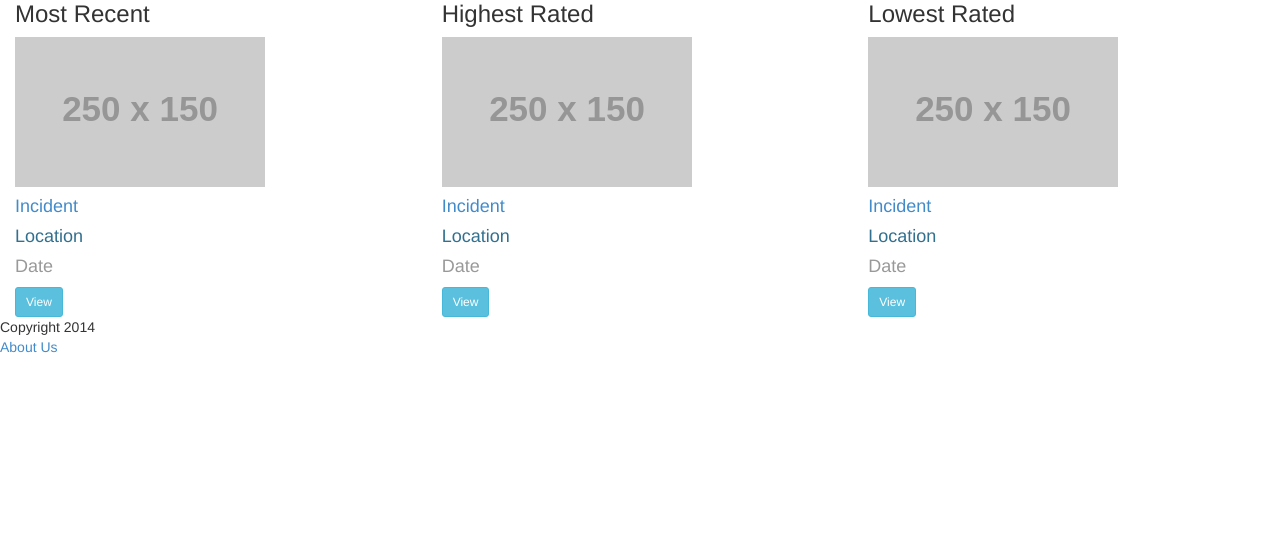
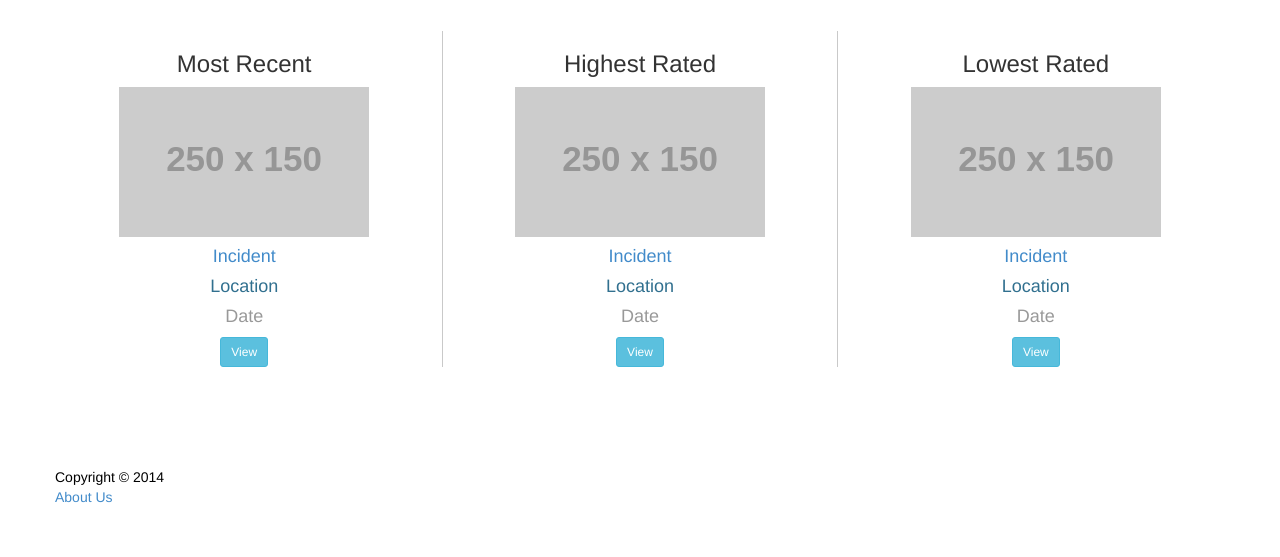
Before and after one commit to coffee-n-code/hackathon-team2, a PHP site: page / in a window 1280 px wide. Shown: the part 371-928 px from the top of the page. Before the commit the page ends 724 px from the top, so only its background shows below. Run offline with PHP 8.4, Linux system fonts and the light colour scheme; grey boxes labelled with a size stand in for pictures from a placeholder-image service; some libraries are stand-ins or nearby versions.

Commit message:
additional styling

```diff
--- a/css/francine.css
+++ b/css/francine.css
@@ -5,3 +5,32 @@
 .logo {
 	width: 35px;
 }
+
+section.highlights {
+	width: 95%;
+	margin: 0 auto;
+	padding-top: 50px;
+}
+
+div.highlight:nth-of-type(2) {
+	border-left: 1px solid #c9c9c9;
+	border-right: 1px solid #c9c9c9;
+}
+
+#footer {
+	color: #000;
+	padding: 50px 70px;
+	margin-top: 50px;
+}
+
+#footer a,
+#footer a:visited {
+	color: #428BCA;
+	-webkit-transition: color 0.3s;
+	transition: color 0.3s;
+}
+
+#footer a:hover,
+#footer a:focus {
+	color: #31708F;
+}
--- a/css/style.css
+++ b/css/style.css
@@ -12,8 +12,6 @@ input[type=reset],input[type=submit]{-webkit-appearance:button;cursor:pointer;}b
 *, *:before, *:after {
   -moz-box-sizing: border-box; -webkit-box-sizing: border-box; box-sizing: border-box;
  }
-
- /* Header styling */
 
 ul.votes,
 ul.related-incidents {
--- a/includes/_footer.php
+++ b/includes/_footer.php
@@ -1,6 +1,6 @@
 	<div id="footer" class="container-fluid clearfix">
 		<div class="footer row clearfix">
-			<div id="copyright">Copyright <?php echo date("Y"); ?></div>
+			<div id="copyright">Copyright &copy; <?php echo date("Y"); ?></div>
 
 			<a class="footer_link"	href="about.php" target="_top">About Us</a>
 
--- a/includes/_highlights.php
+++ b/includes/_highlights.php
@@ -1,6 +1,6 @@
 <section class="row highlights">
 <!-- Most recent -->
-	<div class="col-md-4">
+	<div class="col-md-4 center highlight">
 		<h3>Most Recent</h3>
 		<div class="video">
 		<!-- Thumbnail Image -->
@@ -13,7 +13,7 @@
 		<a href="incident.php" class="view btn btn-info btn-sm">View</a>
 	</div>
 <!-- Highest rated -->
-	<div class="col-md-4">
+	<div class="col-md-4 center highlight">
 		<h3>Highest Rated</h3>
 		<div class="video">
 			<!-- Thumbnail Image -->
@@ -26,7 +26,7 @@
 		<a href="incident.php" class="view btn btn-info btn-sm">View</a>
 	</div>
 <!-- Lowest rated -->
-	<div class="col-md-4">
+	<div class="col-md-4 center highlight">
 		<h3>Lowest Rated</h3>
 		<div class="video">
 			<!-- Thumbnail Image -->
--- a/js/ajax/ajax.js
+++ b/js/ajax/ajax.js
@@ -5,7 +5,7 @@ $(function(){
 		dataType: "jsonp",
 		error: function(result,a,b){
 			console.log(":(");
-			console.log(result);
+			console.log(result, a, b);
 		},
 		success: function(result,a,b){
 			console.log("Huzzah!");
```
